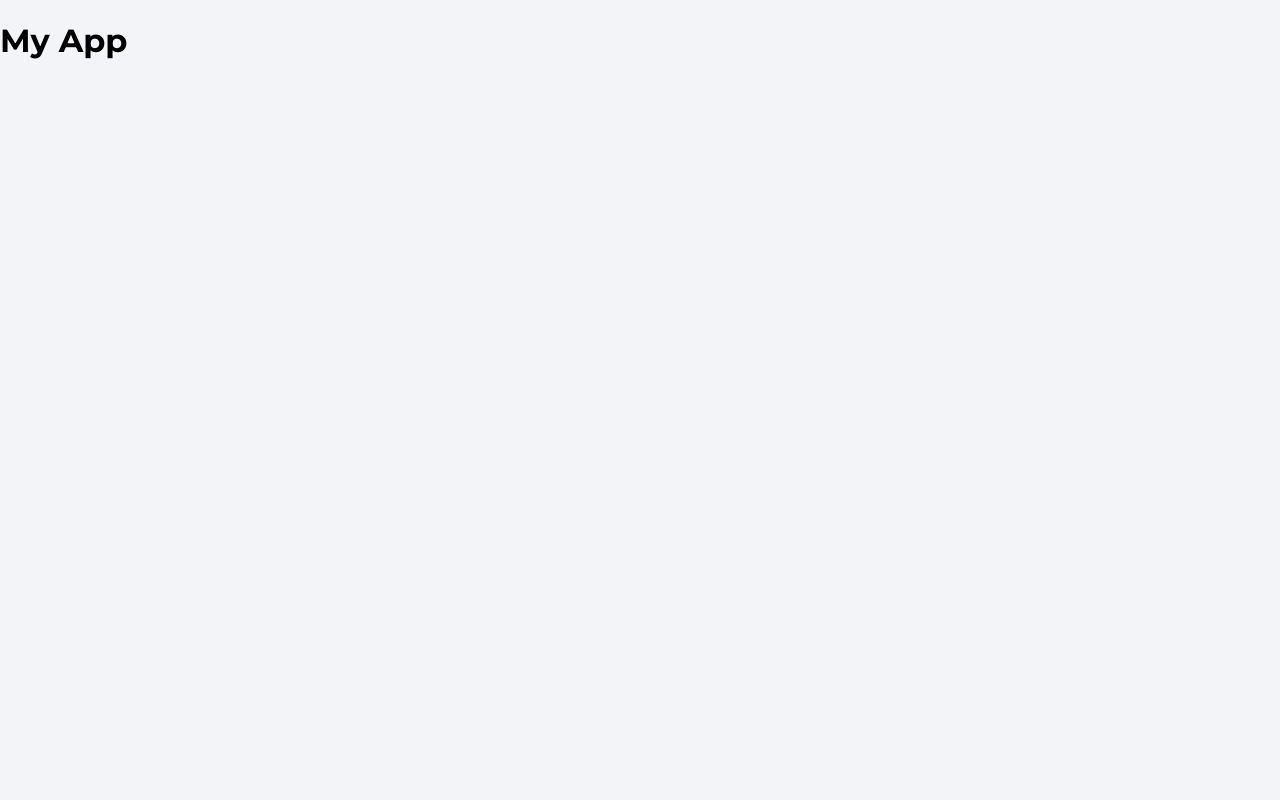
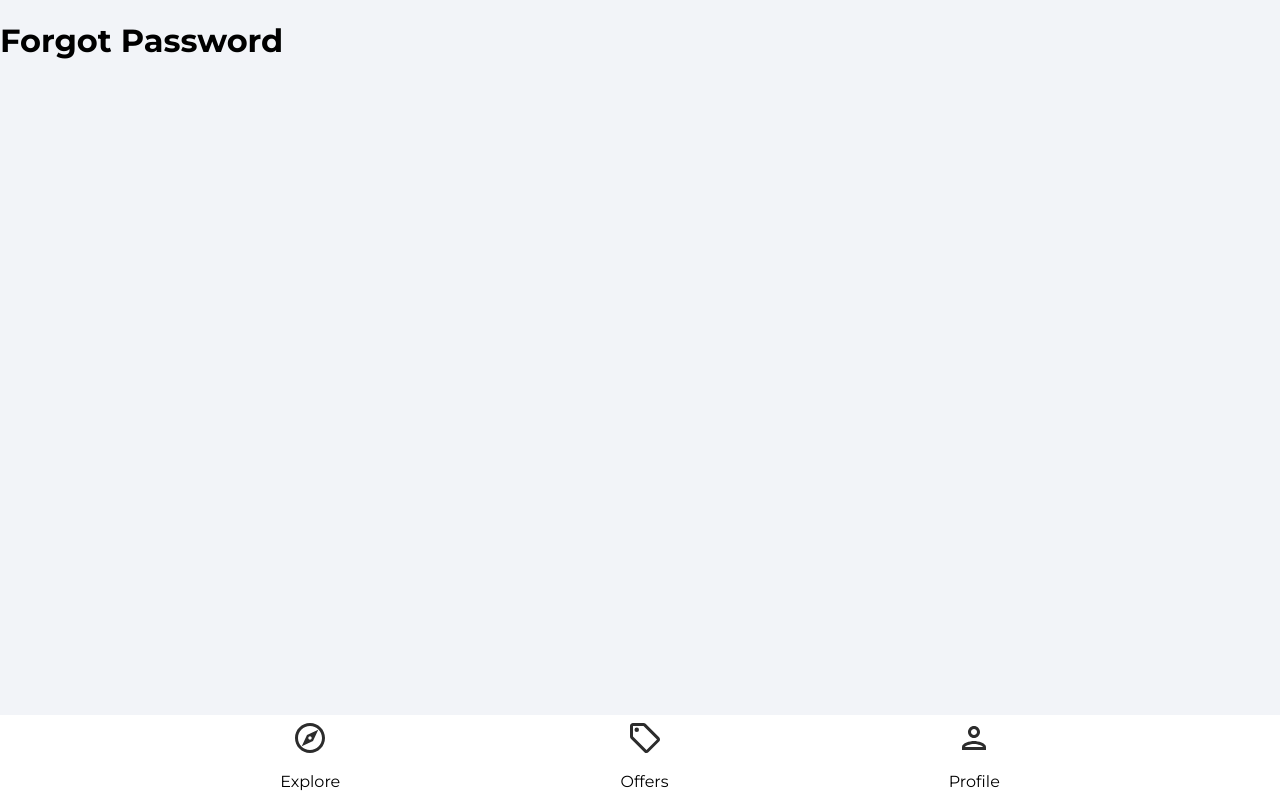
Before and after one commit to daniel7050/House-marketplace-app, a React (Vite) app: page /forgot-password in a window 1280 px wide. Built offline with nearby package versions, Linux system fonts and the light colour scheme.

Commit message:
created the pages and components

```diff
--- a/package.json
+++ b/package.json
@@ -12,7 +12,8 @@
   "dependencies": {
     "firebase": "^8.10.1",
     "react": "^18.2.0",
-    "react-dom": "^18.2.0"
+    "react-dom": "^18.2.0",
+    "react-router-dom": "^6.15.0"
   },
   "devDependencies": {
     "@types/react": "^18.2.14",
--- a/src/App.jsx
+++ b/src/App.jsx
@@ -1,7 +1,26 @@
+import { BrowserRouter as Router, Routes, Route } from "react-router-dom"
+import Navbar from "./components/Navbar"
+import Explore from './pages/Explore'
+import Offers from './pages/Offers'
+import Profile from './pages/Profile'
+import SignIn from './pages/SignIn'
+import SignUp from './pages/SignUp'
+import ForgotPassword from './pages/ForgotPassword'
+
 function App() {
   return (
     <>
-      <h1>My App</h1>
+      <Router>
+        <Routes>
+          <Route path = '/' element = {<Explore/>} />
+          <Route path = '/offers' element = {<Offers/>} />
+          <Route path = '/profile' element = {<SignIn/>} />
+          <Route path = '/sign-in' element = {<SignIn/>} />
+          <Route path = '/sign-up' element = {<SignUp/>} />
+          <Route path = '/forgot-password' element = {<ForgotPassword/>} />
+        </Routes>
+        <Navbar/>
+      </Router>
     </>
   )
 }
--- /dev/null
+++ b/src/components/Navbar.jsx
@@ -0,0 +1,29 @@
+import {useNavigate, useLocation} from 'react-router-dom'
+import {ReactComponent as OfferIcon} from '../assets/svg/localOfferIcon.svg'
+import {ReactComponent as ExploreIcon} from '../assets/svg/exploreIcon.svg'
+import {ReactComponent as PersonOutlineIcon} from '../assets/svg/personOutlineIcon.svg'
+
+function Navbar() {
+    return (
+        <footer className= 'navbar'>
+            <nav className='navbarNav'>
+                <ul className= 'navbarListItems'>
+                    <li className='navbarListItem'>
+                        <ExploreIcon fill= '#2c2c2c' width= '36px' height= '36px'/>
+                        <p>Explore</p>
+                    </li>
+                    <li className='navbarListItem'>
+                        <OfferIcon fill= '#2c2c2c' width= '36px' height= '36px'/>
+                        <p>Offers</p>
+                    </li>
+                    <li className='navbarListItem'>
+                        <PersonOutlineIcon fill= '#2c2c2c' width= '36px' height= '36px'/>
+                        <p>Profile</p>
+                    </li>
+                </ul>
+            </nav>
+        </footer>
+    )
+}
+
+export default Navbar
--- /dev/null
+++ b/src/pages/Explore.jsx
@@ -0,0 +1,9 @@
+function Explore() {
+    return (
+        <div>
+            <h1>Explore</h1>
+        </div>
+    )
+}
+
+export default Explore
--- /dev/null
+++ b/src/pages/ForgotPassword.jsx
@@ -0,0 +1,9 @@
+function ForgotPassword() {
+    return (
+        <div>
+            <h1>Forgot Password</h1>
+        </div>
+    )
+}
+
+export default ForgotPassword
--- /dev/null
+++ b/src/pages/Offers.jsx
@@ -0,0 +1,9 @@
+function Offers() {
+    return (
+        <div>
+            <h1>Offers</h1>
+        </div>
+    )
+}
+
+export default Offers
--- /dev/null
+++ b/src/pages/Profile.jsx
@@ -0,0 +1,9 @@
+function Profile() {
+    return (
+        <div>
+            <h1>Profile</h1>
+        </div>
+    )
+}
+
+export default Profile
--- /dev/null
+++ b/src/pages/SignIn.jsx
@@ -0,0 +1,9 @@
+function SignIn() {
+    return (
+        <div>
+            <h1>Sign In</h1>
+        </div>
+    )
+}
+
+export default SignIn
--- /dev/null
+++ b/src/pages/SignUp.jsx
@@ -0,0 +1,9 @@
+function SignUp() {
+    return (
+        <div>
+            <h1>SignUp</h1>
+        </div>
+    )
+}
+
+export default SignUp
```
Also changed, not shown: src/firebase.config.js (+16 -0 lines), 1 other file (tests, documents, lock files or other folders).
